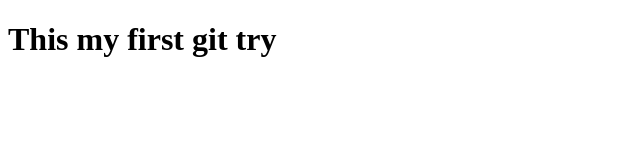
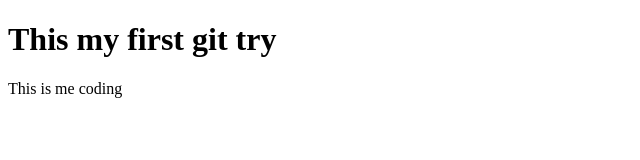
Before and after one commit to amidab/React1, a plain HTML site: page index.html in a window 1280 px wide. Shown: the whole page, without its empty margins (0-640 px from the left). Drawn offline with Linux system fonts and the light colour scheme.

Commit message:
3rd Commit

```diff
--- a/index.html
+++ b/index.html
@@ -8,5 +8,6 @@
 </head>
 <body>
     <h1>This my first git try</h1>
+    <p>This is me coding</p>
 </body>
 </html>
```
